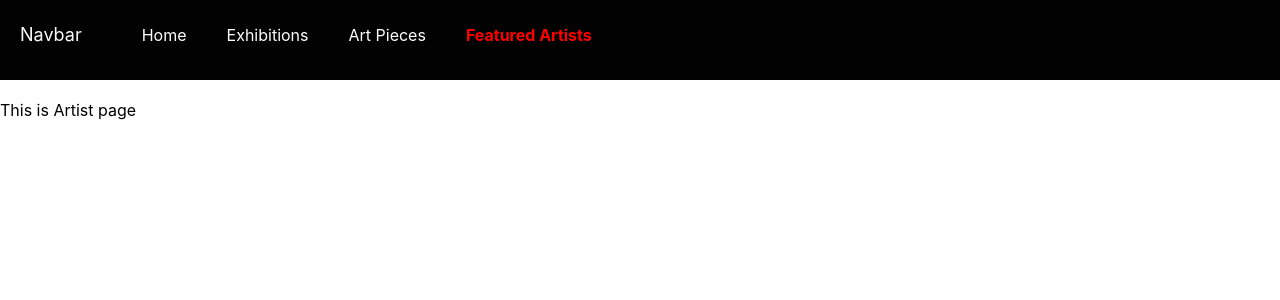
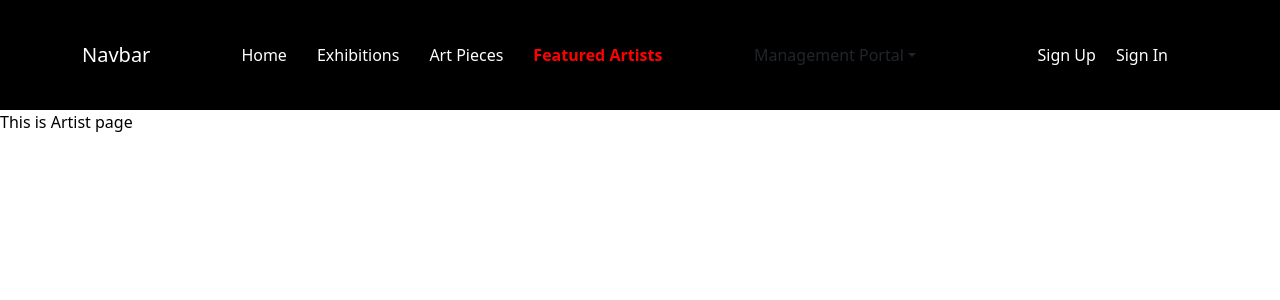
Before and after one commit to TSandile/IFM-2025mini-WebandService, a React (Create React App) app in the folder artgalleryexhibition/: page /artists in a window 1280 px wide. Shown: the top 300 px of the page. Built offline with nearby package versions, Linux system fonts and the light colour scheme.

Commit message:
add nav update, navigation dependancies and essential pages

```diff
--- a/artgalleryexhibition/package.json
+++ b/artgalleryexhibition/package.json
@@ -12,7 +12,8 @@
     "react": "^19.1.1",
     "react-bootstrap": "^2.10.10",
     "react-dom": "^19.1.1",
-    "react-router-dom": "^7.8.1",
+    "react-icons": "^5.5.0",
+    "react-router-dom": "^7.8.2",
     "react-scripts": "5.0.1",
     "web-vitals": "^2.1.4"
   },
--- a/artgalleryexhibition/src/App.js
+++ b/artgalleryexhibition/src/App.js
@@ -6,6 +6,8 @@ import Home from "./pages/Home";
 import AllExhibition from "./pages/AllExhibition";
 import AllArtPiece from "./pages/AllArtPiece";
 import AllArtist from "./pages/AllArtist";
+
+import "bootstrap/dist/css/bootstrap.min.css";
 
 // import "bootstrap/dist/css/bootstrap.min.css";
 
--- a/artgalleryexhibition/src/components/headers/DefaultHeader.css
+++ b/artgalleryexhibition/src/components/headers/DefaultHeader.css
@@ -1,34 +1,50 @@
-#nav-body{
-    margin-top: 0px !important;
-}
-#navbar{
-    margin-top: 0% !important;
-    padding: 0% !important;
-    background-color: #020202;
-    height: 80px;
-    position: fixed !important;
-    display: inline-block;
-    width: 100%;
+#navbar {
+  display: flex;
+  align-items: center;
+  justify-content: space-between;
 }
 
-#brand{
-    margin: 10px 20px;
-    text-align: justify;
-    text-decoration: solid;
-    color: #fbfafa;
-    font-size: large;
+#def-nav{
+    background-color: black !important;
+    height: 110px;
+}
 
+.brand {
+  font-weight: bold;
+  font-size: 1.4rem;
+  padding-right: 30px;
+}
+
+.nav-link {
+  margin-right: 15px;
+  color: white;
+  text-decoration: none;
+}
+
+
+.nav-link.active {
+  font-weight: bold;
+  color: red;
+}
+
+#profile {
+  display: flex;
+  align-items: center;
+  margin-left: auto;
 }
 
 .me-auto{
-    display: inline-block;
-    margin: 25px 20px;
+    margin-left: 60px ;
+}
+
+.me-auto [href]{
+
+    margin: 20px 15px;
     text-decoration: solid;
 }
 
-.me-auto [href]{
-    margin: 20px 20px;
+.profile-component{
+    margin: 20px;
     text-decoration: solid;
-    color: #fbfafa;
-
+    color: white;
 }
--- /dev/null
+++ b/artgalleryexhibition/src/components/headers/Profile.css
@@ -0,0 +1,10 @@
+.profile-component [href]{
+    color: white;
+
+    margin: 20px 10px;
+    text-decoration: solid;
+}
+
+.dropdown-nav{
+    margin: 20px 20px;
+}
--- /dev/null
+++ b/artgalleryexhibition/src/components/headers/Profile.jsx
@@ -0,0 +1,45 @@
+import { useState } from "react";
+import { Container, Nav } from "react-bootstrap";
+import { Link, NavLink } from "react-router-dom";
+import "../headers/DefaultHeader.css";
+import "../headers/Profile.css";
+
+const Profile = () => {
+  const [log, setLog] = useState(false);
+
+  const Logged = () => {
+    return (
+      <>
+        <div className="profile-component">
+          <NavLink as={Link} to="" href="">
+            Logged in
+          </NavLink>
+        </div>
+      </>
+    );
+  };
+
+  const NotLogged = () => {
+    return (
+      <>
+        <div className="profile-component">
+          <NavLink as={Link} to="" href="">
+            Sign Up
+          </NavLink>
+          {}
+          <NavLink as={Link} to="" href="">
+            Sign In
+          </NavLink>
+        </div>
+      </>
+    );
+  };
+
+  return (
+    <>
+      <div className="profile">{log ? <Logged /> : <NotLogged />}</div>
+    </>
+  );
+};
+
+export default Profile;
--- /dev/null
+++ b/artgalleryexhibition/src/components/headers/StaffProfile.jsx
@@ -0,0 +1,65 @@
+import { useState } from "react";
+import { Link, NavLink } from "react-router-dom";
+import "../headers/Profile.css";
+import { NavDropdown } from "react-bootstrap";
+
+const StaffProfile = () => {
+  const [position, setPosition] = useState("manager");
+
+  const displayStaffField = () => {
+    if (position === "manager") {
+      return (
+        <>
+          <div className="dropdown-nav">
+            <NavDropdown title="Management Portal" id="basic-nav-dropdown">
+              <NavDropdown.Item as={Link} to="">
+                Manage Art Piece
+              </NavDropdown.Item>
+              <NavDropdown.Item as={Link} to="">
+                Report Management
+              </NavDropdown.Item>
+            </NavDropdown>
+          </div>
+        </>
+      );
+    } else if (position === "owner") {
+      return (
+        <>
+          <div className="dropdown-nav">
+            <NavDropdown title="Owner Management" id="basic-nav-dropdown">
+              <NavDropdown.Item as={Link} to="">
+                Manage Artists
+              </NavDropdown.Item>
+              <NavDropdown.Item as={Link} to="">
+                Manage Art Pieces
+              </NavDropdown.Item>
+              <NavDropdown.Item as={Link} to="">
+                Manage Exhibitions
+              </NavDropdown.Item>
+            </NavDropdown>
+          </div>
+        </>
+      );
+    } else if (position === "clerk") {
+      return (
+        <>
+          <div className="dropdwon-nav">
+            <NavLink as={Link} to="" href="">
+              Registrations
+            </NavLink>
+            {}
+            <NavLink as={Link} to="" href="">
+              Exhibition
+            </NavLink>
+          </div>
+        </>
+      );
+    } else if (position === "null") {
+      return <></>;
+    }
+  };
+
+  return <>{displayStaffField()}</>;
+};
+
+export default StaffProfile;
--- /dev/null
+++ b/artgalleryexhibition/src/components/headers/defNav.css
@@ -0,0 +1,6 @@
+#navbar {
+  display: flex;
+  align-items: center;
+  justify-content: space-between;
+  width: 900px;
+}
--- a/artgalleryexhibition/src/components/headers/defaultHeader.jsx
+++ b/artgalleryexhibition/src/components/headers/defaultHeader.jsx
@@ -3,14 +3,16 @@ import Nav from "react-bootstrap/Nav";
 import Navbar from "react-bootstrap/Navbar";
 import { Link, NavLink } from "react-router-dom";
 
-import "../headers/DefaultHeader.css";
+import "../headers/defNav.css";
+//import "../headers/DefaultHeader.css";
+import Profile from "./Profile";
+import StaffProfile from "./StaffProfile";
 
 const DefaultHeader = () => {
   return (
     <>
-      <div id="nav-body">
-        <Navbar bg="dark" data-bs-theme="dark">
-          <Container id="navbar">
+      <Navbar bg="dark" data-bs-theme="dark" id="def-nav">
+        <Container>
           <Navbar.Brand to="/" id="brand" href="">
             Navbar
           </Navbar.Brand>
@@ -65,9 +67,12 @@ const DefaultHeader = () => {
               Featured Artists
             </NavLink>
           </Nav>
+          <StaffProfile />
+          <div id="profile" className="d-flex align-items-center">
+            <Profile />
+          </div>
         </Container>
       </Navbar>
-      </div>
     </>
   );
 };
--- a/artgalleryexhibition/src/css/Home.css
+++ b/artgalleryexhibition/src/css/Home.css
@@ -1,5 +1,5 @@
 .body{
-    margin-top: 100px;
+    margin-top: auto;
     color: black;
     align-items: center;
     text-align: center;
```
Also changed, not shown: 1 other file (tests, documents, lock files or other folders). Lines whose indentation alone changed are shown as unchanged.
